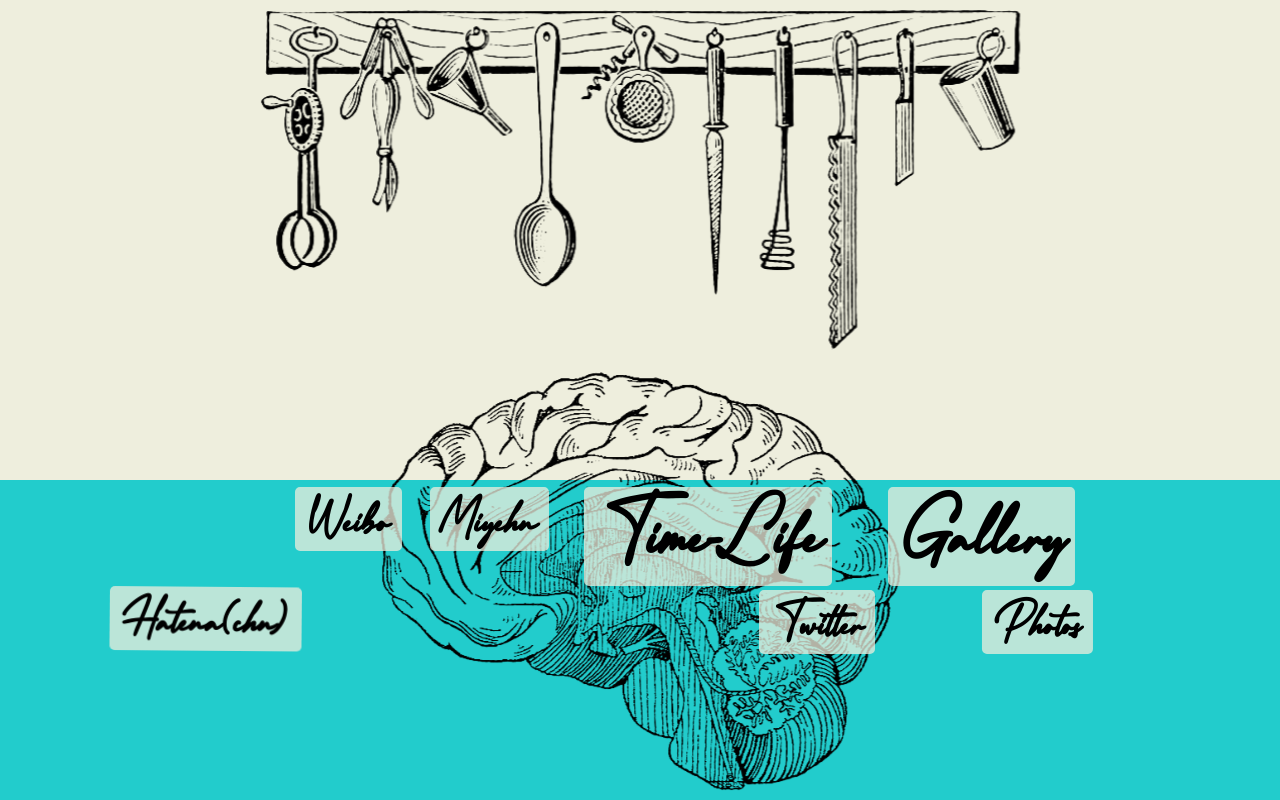
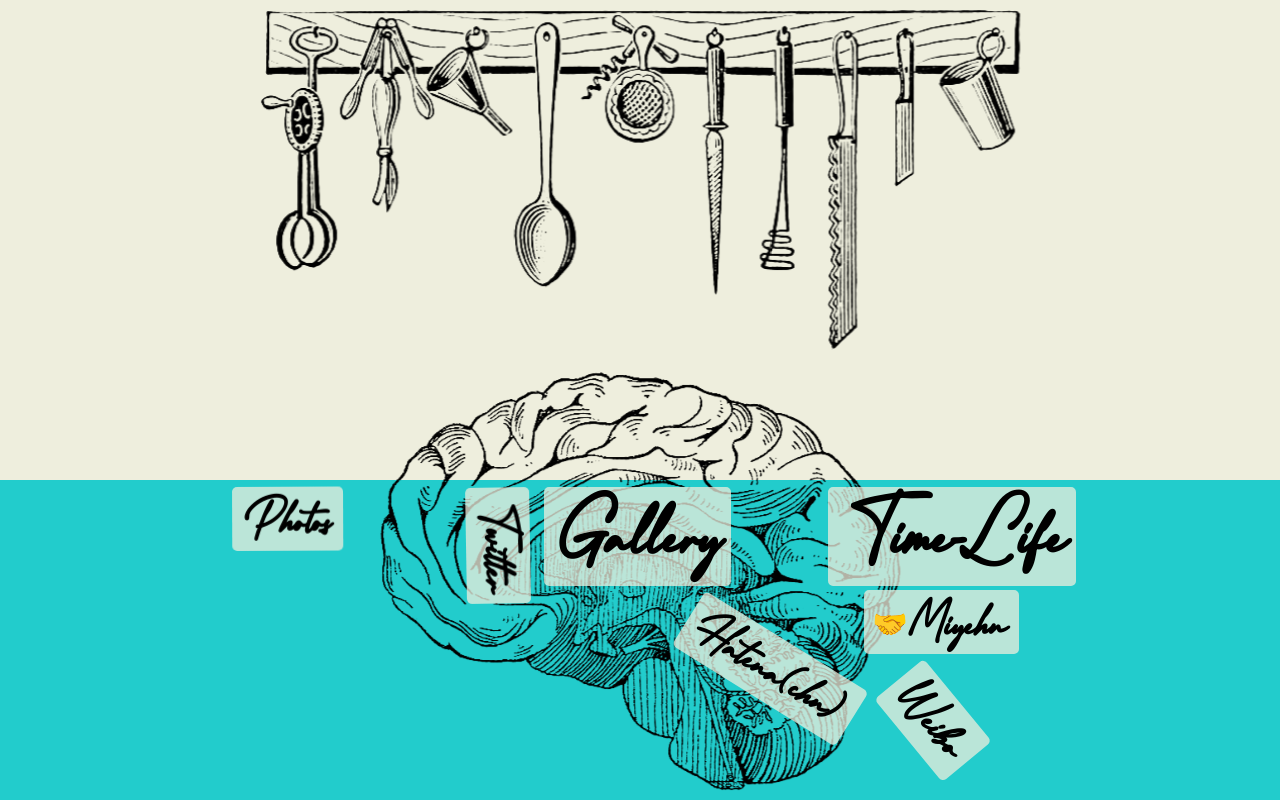
Before and after one commit to NikuKikai/NikuKikai.github.io, a React (Create React App) app: page / in a window 1280 px wide. Built offline with nearby package versions, Linux system fonts and the light colour scheme.

Commit message:
Adjust div random generation range

```diff
--- a/src/App.tsx
+++ b/src/App.tsx
@@ -18,8 +18,8 @@
 
 
 const ground = Bodies.rectangle(2000, 800, 4000, 100, {isStatic: true});
-const leftWall = Bodies.rectangle(0, 1000, 20, 2000, {isStatic: true});
-const rightWall = Bodies.rectangle(1000, 1000, 20, 2000, {isStatic: true});
+const leftWall = Bodies.rectangle(-40, 1000, 100, 2000, {isStatic: true});
+const rightWall = Bodies.rectangle(1000, 1000, 100, 2000, {isStatic: true});
 World.add(engine.world, [ground, leftWall, rightWall]);
 
 // const circle = Bodies.circle(401, 200, 20);
@@ -61,8 +61,9 @@
 var physicDivYLst = 10;
 var physicDivXLst = 10;
 function randPhysicDivProps(){
-    let x = Math.random() * (window.innerWidth-200) + 10;
-    while (Math.abs(x-physicDivXLst) < 300) x = Math.random() * (window.innerWidth-200) + 10;
+    const randX = () => window.innerWidth/2 + (Math.random()-1/2) * Math.min(window.innerWidth-200, window.innerHeight) - 100;
+    let x = randX();
+    while (Math.abs(x-physicDivXLst) < 300) x = randX();
     const y = window.innerHeight + physicDivYLst;
     physicDivXLst = x;
     physicDivYLst += Math.random() * 50 + 50;
@@ -71,7 +72,7 @@
         fposx: x + Math.random(),
         fposy: y,
         fx: 0,
-        fy: (Math.random()-1) * 0.01,
+        fy: (Math.random()-1) * 0.1,
         margin: 2,
     }
 }
@@ -108,7 +109,7 @@
                 Body.applyForce(body, {x: fposx, y: fposy}, {x: fx, y: fy});
             Events.on(engine, 'afterUpdate', onEngineUpdated)
 
-        }, 35);
+        }, 66);
 
         return () => {
             if (bodyRef.current)
@@ -144,7 +145,7 @@
     useEffect(() => {
         // Init resize event
         const onresize = () => {
-            Body.setPosition(rightWall, {x: window.innerWidth, y: 1000});
+            Body.setPosition(rightWall, {x: window.innerWidth+40, y: 1000});
             Body.setPosition(ground, {x: 2000, y: window.innerHeight*0.6-50+5});  // collider is 5px below water surface
         };
         window.addEventListener('resize', () => {
@@ -223,7 +224,7 @@
                     <a href='./gallery'>Gallery</a>
                 </PhysicDiv>
                 <PhysicDiv {...randPhysicDivProps()} style={{fontSize: '3em'}}>
-                    <a href='https://miyehn.me/blog/'>Miyehn</a>
+                    <a href='https://miyehn.me/blog/'><span style={{fontSize: '0.6em'}}>🤝</span>Miyehn</a>
                 </PhysicDiv>
                 <PhysicDiv {...randPhysicDivProps()} style={{fontSize: '3em'}}>
                     <a href='https://twitter.com/NikuKiKai'>Twitter</a>
```
Also changed, not shown: 9 other files (tests, documents, lock files or other folders).
